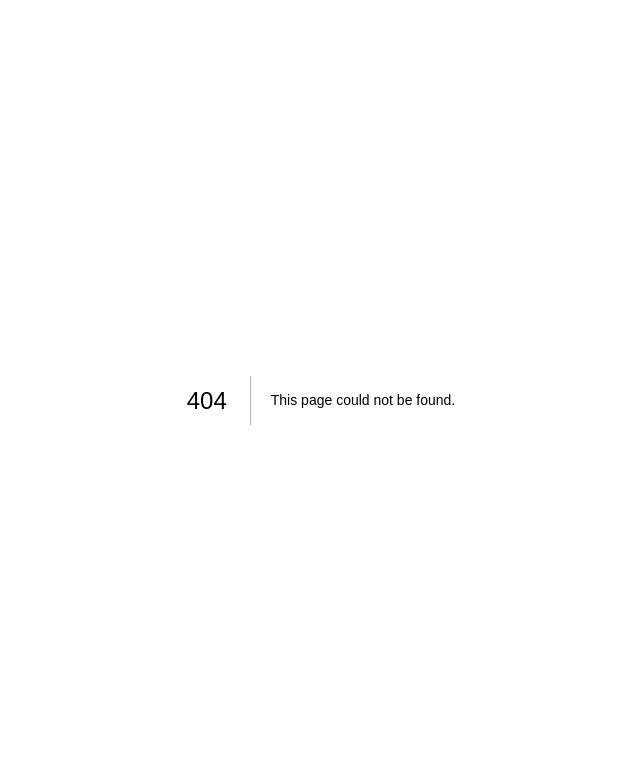
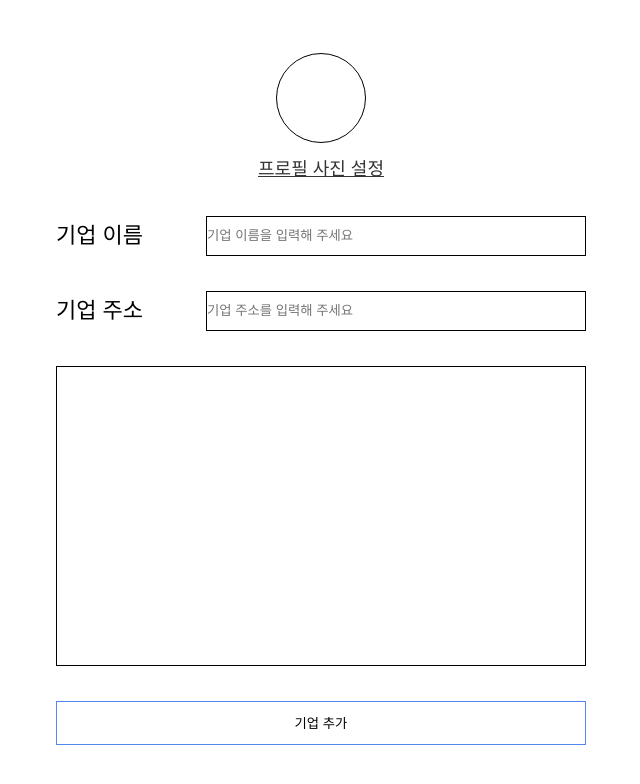
Before and after one commit to EntryDSM/Buldak, a Next.js app in the folder apps/teacher/: page /add-company in a window 1280 px wide. Before the commit this address had no page. Shown: the top 784 px of the page, without its empty margins (319-959 px from the left). Built offline with nearby package versions, Linux system fonts and the light colour scheme.

Commit message:
feat(teacher): 기업추가 페이지 추가 및 모달 관리

```diff
--- a/apps/teacher/components/company/SuccessModal.tsx
+++ b/apps/teacher/components/company/SuccessModal.tsx
@@ -1,11 +1,12 @@
 import styled from '@emotion/styled';
-import { useState } from 'react';
+import { useContext, useState } from 'react';
 import ModalWrapper from '../ModalWrapper';
+import { ModalDispatchContext } from '../../context/ModalContext';
 
 function SuccessModal() {
-    const [modalOnoff, setModalOnoff] = useState<boolean>(false);
+    const dispatch = useContext(ModalDispatchContext);
     const closeModal = () => {
-        setModalOnoff(false);
+        dispatch({ type: 'SELECT', selected: '' });
     };
 
     return (
--- /dev/null
+++ b/apps/teacher/pages/add-company.tsx
@@ -0,0 +1,15 @@
+import AddCompany from '../components/company/AddCompany';
+import { useContext } from 'react';
+import { ModalStateContext } from '../context/ModalContext';
+import SuccessModal from '../components/company/SuccessModal';
+
+const AddCompanyPage = () => {
+    const modalState = useContext(ModalStateContext);
+    return (
+        <>
+            {modalState.selectedModal === 'SUCCESS' && <SuccessModal />}
+            <AddCompany />
+        </>
+    );
+};
+export default AddCompanyPage;
```
